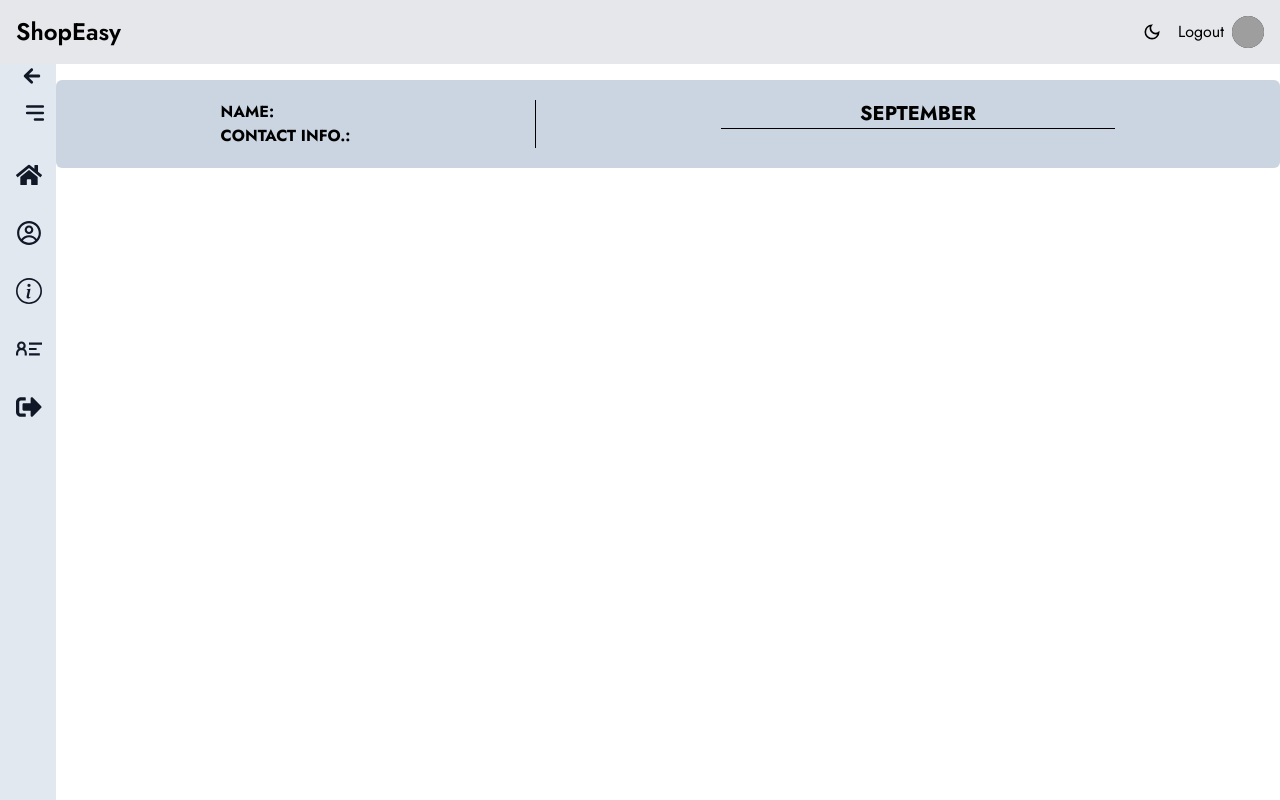
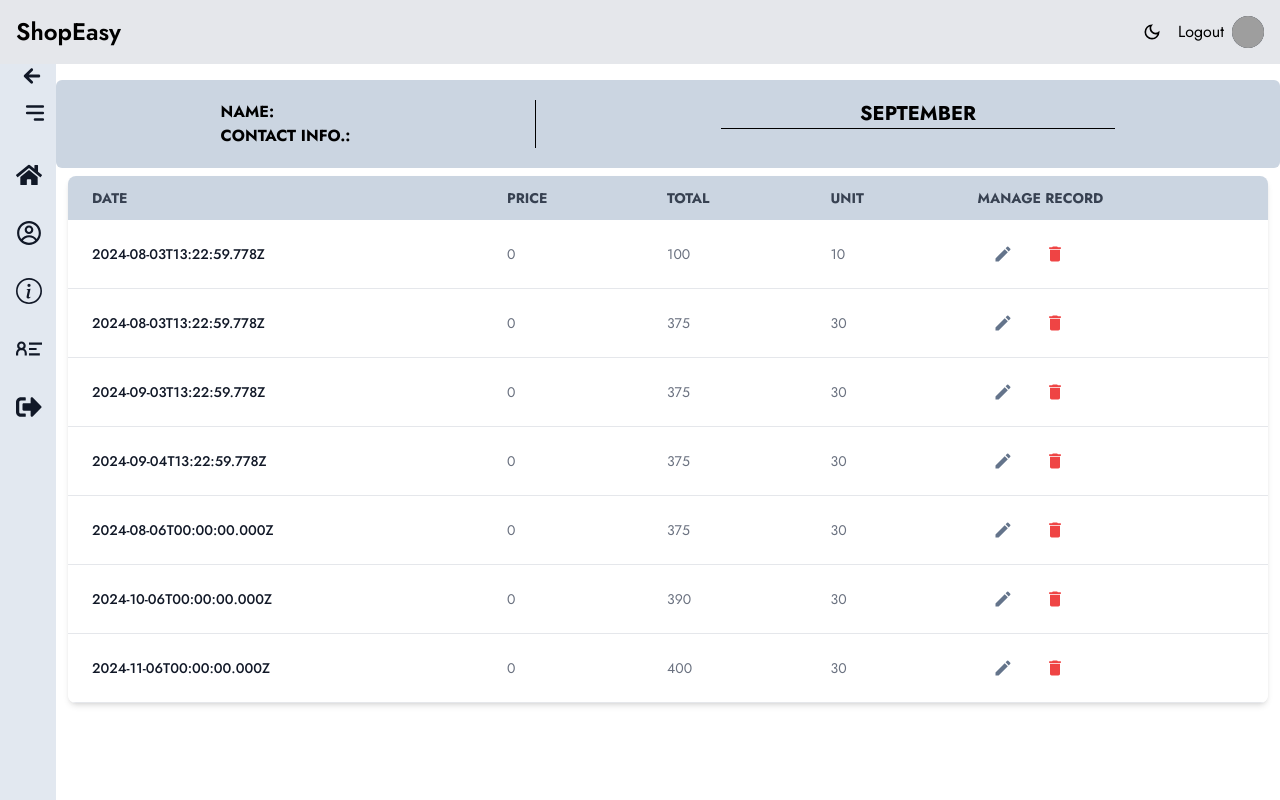
Before and after one commit to ShyamJP/ShopEasy, a React (Vite) app: page /client/1/1/1 in a window 1280 px wide. Built offline with nearby package versions, Linux system fonts and the light colour scheme; no server answers; sample sign-in values are in the browser's storage.

Commit message:
Added Record Table in Client Page

```diff
--- /dev/null
+++ b/src/components/Client/RecordList.tsx
@@ -0,0 +1,131 @@
+import { MdModeEditOutline } from 'react-icons/md';
+import { MdDelete } from 'react-icons/md';
+
+const columns = ['Date', 'Price', 'Total', 'Unit', 'Manage Record'];
+const RecordsList = [
+  {
+    id: 3,
+    clientId: 6,
+    serviceId: 3,
+    date: '2024-08-03T13:22:59.778Z',
+    units: 10,
+    price: 0,
+    totalPrice: 100,
+    createdAt: '2024-08-04T05:02:50.329Z',
+  },
+  {
+    id: 5,
+    clientId: 6,
+    serviceId: 9,
+    date: '2024-08-03T13:22:59.778Z',
+    units: 30,
+    price: 0,
+    totalPrice: 375,
+    createdAt: '2024-08-04T05:30:26.653Z',
+  },
+  {
+    id: 7,
+    clientId: 6,
+    serviceId: 9,
+    date: '2024-09-03T13:22:59.778Z',
+    units: 30,
+    price: 0,
+    totalPrice: 375,
+    createdAt: '2024-08-04T05:31:55.138Z',
+  },
+  {
+    id: 8,
+    clientId: 6,
+    serviceId: 9,
+    date: '2024-09-04T13:22:59.778Z',
+    units: 30,
+    price: 0,
+    totalPrice: 375,
+    createdAt: '2024-08-04T05:32:32.904Z',
+  },
+  {
+    id: 9,
+    clientId: 6,
+    serviceId: 9,
+    date: '2024-08-06T00:00:00.000Z',
+    units: 30,
+    price: 0,
+    totalPrice: 375,
+    createdAt: '2024-08-06T09:08:49.661Z',
+  },
+  {
+    id: 12,
+    clientId: 6,
+    serviceId: 9,
+    date: '2024-10-06T00:00:00.000Z',
+    units: 30,
+    price: 0,
+    totalPrice: 390,
+    createdAt: '2024-08-06T09:12:11.014Z',
+  },
+  {
+    id: 14,
+    clientId: 6,
+    serviceId: 9,
+    date: '2024-11-06T00:00:00.000Z',
+    units: 30,
+    price: 0,
+    totalPrice: 400,
+    createdAt: '2024-08-06T09:13:12.869Z',
+  },
+];
+
+const RecordList = () => {
+  return (
+    <div className="relative overflow-x-scroll md:overflow-x-auto shadow-md sm:rounded-lg mt-2 mb-20 mx-3">
+      <table className="w-full text-sm overflow-x-scroll z-0 border-gray-800 text-left rtl:text-right text-gray-500 dark:text-gray-400">
+        <thead className="text-sm text-gray-700 uppercase bg-slate-300 dark:bg-gray-700 dark:text-gray-400">
+          <tr>
+            {columns?.map((item, index) => (
+              <th scope="col" className="px-6 py-3" key={index}>
+                {item}
+              </th>
+            ))}
+          </tr>
+        </thead>
+        <tbody>
+          {RecordsList?.map((row) => (
+            <tr
+              className="bg-white border-b dark:bg-gray-800 dark:border-gray-700"
+              key={row.id}
+            >
+              <th
+                scope="row"
+                className="px-6 py-4 font-medium uppercase text-gray-900 whitespace-nowrap dark:text-white"
+              >
+                {row.date}
+              </th>
+              <td className="px-6 py-4">{row.price}</td>
+              {/* <td className="px-6 py-4">{row.price ? row.address : '---'}</td> */}
+              <td className="px-6 py-4">{row.totalPrice}</td>
+              <td className="px-6 py-4">{row.units}</td>
+              <td className="px-6 py-4">
+                <button
+                  className="text-xl text-slate-500 mx-2 hover:bg-slate-200 rounded-full p-2"
+                  // onClick={() => handleEdit(row)}
+                  title="Edit"
+                >
+                  <MdModeEditOutline />
+                </button>
+                <button
+                  className="text-xl text-red-500 mx-2 hover:bg-red-100 rounded-full p-2"
+                  // onClick={() => handleDelete({ id: row.id, name: row.name })}
+                  title="Delete"
+                >
+                  <MdDelete />
+                </button>
+              </td>
+            </tr>
+          ))}
+        </tbody>
+      </table>
+    </div>
+  );
+};
+
+export default RecordList;
--- a/src/pages/Client.tsx
+++ b/src/pages/Client.tsx
@@ -1,6 +1,7 @@
 import { useParams } from 'react-router-dom';
 import useGetClient from '../components/Client/useGetClient';
 import { getMonth } from '../utils/Date';
+import RecordList from '../components/Client/RecordList';
 
 function Client() {
   const { sid, id, cid } = useParams();
@@ -34,11 +35,15 @@ function Client() {
       Add Record (today)
       date , units , price count , save button
       */}
+
       {/* Section 3
       current month Records
 
       previous month  - total
       */}
+      <section>
+        <RecordList />
+      </section>
     </div>
   );
 }
--- a/src/services/apiRecord.ts
+++ b/src/services/apiRecord.ts
@@ -26,3 +26,5 @@ export async function createRecords(data: createRecordTypes) {
 export async function deleteRecords() {}
 
 export async function updateRecords() {}
+
+export async function getRecords() {}
```
Also changed, not shown: src/components/Client/useGetRecords.tsx (added).
